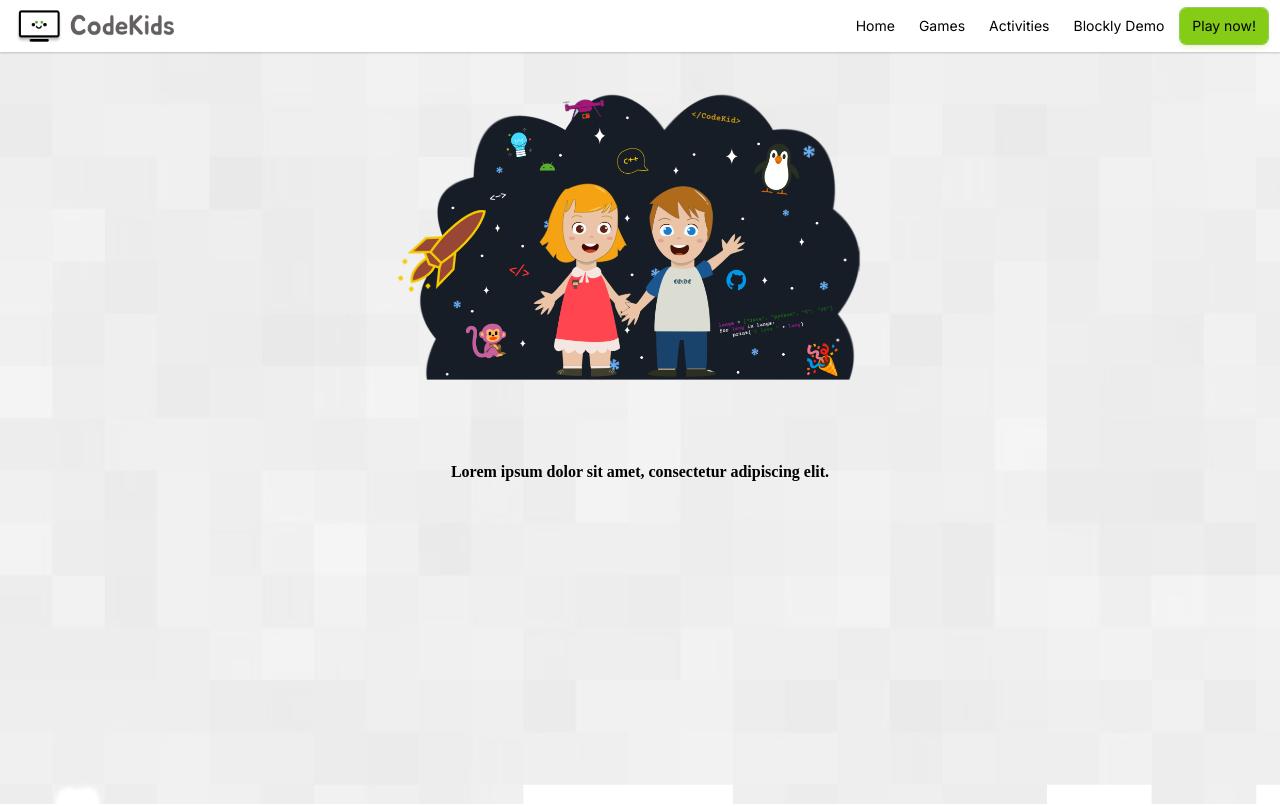
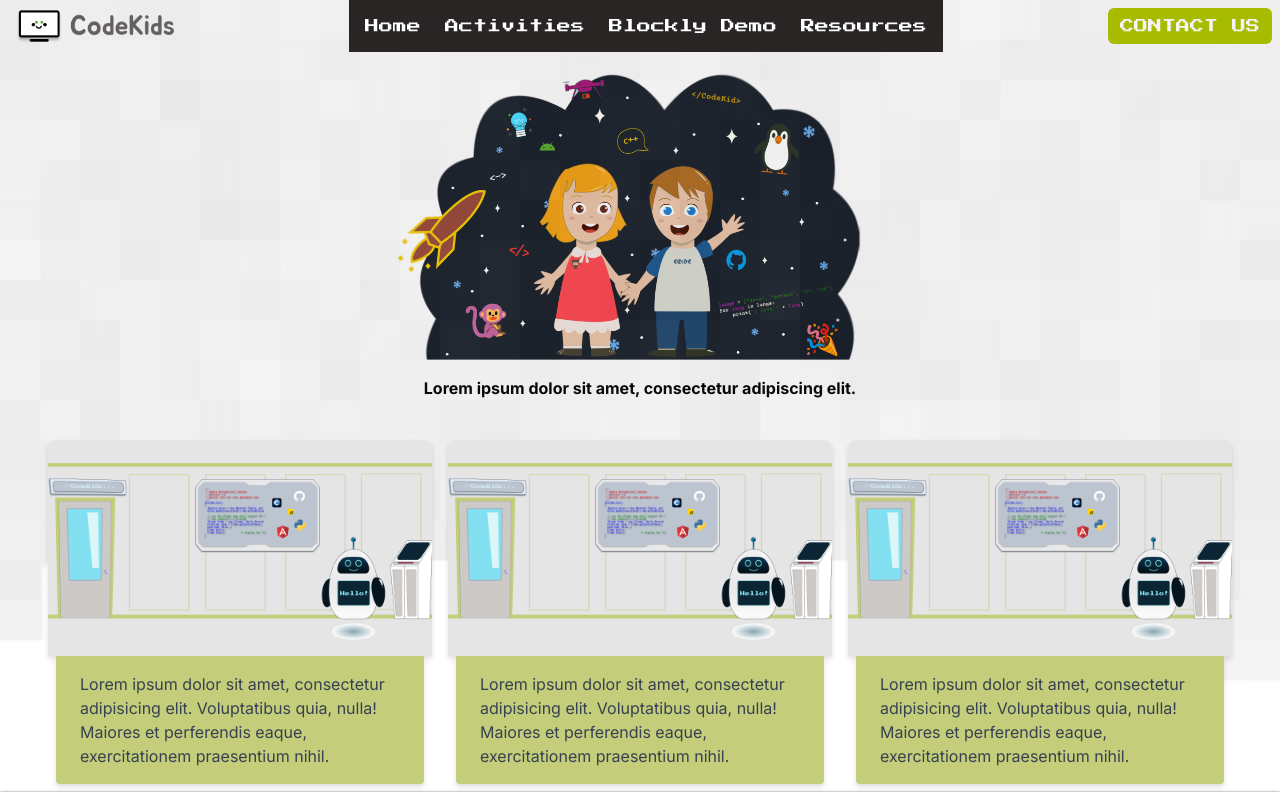
Before and after one commit to codekids-vt/codekids, a Next.js app: page /home in a window 1280 px wide. Shown: the top 806 px of the page. Built offline with nearby package versions, Linux system fonts and the light colour scheme; a web font is replaced by a local one.

Commit message:
begin redesign of homepage

```diff
--- a/src/app/(base)/(pages)/home/page.tsx
+++ b/src/app/(base)/(pages)/home/page.tsx
@@ -1,33 +1,42 @@
 import Card from "@/components/Card";
-import ViewAllGamesButton from "@/components/ViewAllGamesButton";
+// import ViewAllGamesButton from "@/components/ViewAllGamesButton";
+
 import Image from "next/image";
 
 export default function Home() {
   return (
     <>
       <div
-        className="flex flex-col items-center bg-local"
-        style={{ backgroundImage: `url('/bg-cover-bottom.png')` }}
-      >
+        className="absolute w-full h-full bg-local z-0"
+        style={{
+          backgroundImage: "url(\"/bg-cover-bottom.png\")",
+          backgroundSize: "contain",
+          backgroundRepeat: "no-repeat"
+        }}
+      />
+
+      <div className="flex flex-col items-center container mx-auto z-10">
+        <div className="mt-8">
           <Image
             src="/background.png"
             alt="KIDATA"
             width={500}
             height={300}
-          className="pb-20"
+            className="mx-auto mb-4"
           />
-        <h1 className="pb-80 font-bold font-press">
+          <h1 className="pb-8 font-bold text-center">
             Lorem ipsum dolor sit amet, consectetur adipiscing elit.
           </h1>
         </div>
-      <div className="flex justify-between items-center pt-20 pb-10 px-10">
+        <div className="flex flex-col sm:flex-row">
           <Card />
           <Card />
           <Card />
         </div>
-      <div className="flex flex-col items-center mb-16" id="games">
+      </div>
+      {/* <div className="flex flex-col items-center mb-16" id="games">
         <ViewAllGamesButton />
-      </div>
+      </div> */}
     </>
   );
 }
--- a/src/app/(base)/(pages)/layout.tsx
+++ b/src/app/(base)/(pages)/layout.tsx
@@ -9,7 +9,7 @@ export default function BasePageLayout({
   return (
     <>
       <Navbar />
-      <div className="container mx-auto">
+      <div className="mx-auto">
         {children}
       </div>
     </>
--- a/src/components/Navbar.tsx
+++ b/src/components/Navbar.tsx
@@ -5,7 +5,7 @@ import { useState } from "react";
 import Image from "next/image";
 import Link from "next/link";
 
-import joinClasses from "@/util/joinClasses";
+import { Press_Start_2P } from "next/font/google";
 
 interface NavLinkRoute {
   text: string;
@@ -18,10 +18,6 @@ const navbarLinks: readonly NavLinkRoute[] = [
     href: "/"
   },
   {
-    text: "Games",
-    href: "/#games"
-  },
-  {
     text: "Activities",
     href: "/activities/1"
   },
@@ -29,7 +25,16 @@ const navbarLinks: readonly NavLinkRoute[] = [
     text: "Blockly Demo",
     href: "/blockly-demo"
   },
+  {
+    text: "Resources",
+    href: "/resources"
+  },
 ];
+
+const pressStart2P = Press_Start_2P({
+  weight: ["400"],
+  subsets: ["latin"]
+});
 
 function NavButton(route: NavLinkRoute) {
   const { text, href } = route;
@@ -39,7 +44,7 @@ function NavButton(route: NavLinkRoute) {
       <li className={`
         p-2 mx-1 my-2
         transition-colors hover:bg-black/10 hover:text-lime-700
-        rounded-md outline-1 outline-neutral-300 hover:outline
+        rounded-md outline-1 outline-neutral-300/20 hover:outline
       `}>
         {text}
       </li>
@@ -51,7 +56,7 @@ export default function Navbar() {
   const [open, setOpen] = useState(false);
 
   return (
-    <header className="sticky top-0 w-full px-2 bg-white shadow-sm shadow-black/20 z-[100]">
+    <header className={`top-0 fixed w-full px-2 z-[100] ${pressStart2P.className}`}>
       <div className="container mx-auto sm:flex justify-between">
         <div className="flex flex-row items-center justify-between">
           <Image
@@ -74,28 +79,32 @@ export default function Navbar() {
             </svg>
           </button>
         </div>
-        <nav className={joinClasses(
-          open ? "block" : "hidden",
-          "sm:block my-auto pb-2 sm:pb-0"
-        )}>
+
+        <nav className={`
+          px-1
+          bg-stone-800 text-white
+          ${open ? "block" : "hidden"}
+          sm:block my-auto pb-2 sm:pb-0
+        `}>
           <ul className="tablet:container tablet:mx-auto sm:flex sm:items-center text-center text-sm">
             {
               navbarLinks.map((route, i) => (
                 <NavButton {...route} key={`nav-${i}`} />
               ))
             }
-            <Link href="/login">
-              <li key="nav-play" className={`
-                m-1 px-3 py-2
-                rounded-md bg-lime-500 outline outline-1 outline-lime-600/60
-                transition-shadow duration-500 shadow-lime-500/20 shadow-md
-                hover:shadow-lime-500/50 hover:shadow-lg
-              `}>
-                Play now!
-              </li>
-            </Link>
           </ul>
         </nav>
+
+        <a className="my-auto" href="">
+          <p className={`
+            px-3 py-2
+            text-neutral-100 text-center text-sm bg-primary-green rounded-md
+            transition-shadow duration-200 shadow-black/40 shadow-none
+            hover:shadow-black/20 hover:shadow-md
+          `}>
+            CONTACT US
+          </p>
+        </a>
       </div>
     </header>
   );
--- a/tailwind.config.js
+++ b/tailwind.config.js
@@ -11,6 +11,7 @@ module.exports = {
         tablet: { max: "640px" },
       },
       colors: {
+        'primary-green': "#A7BB01",
         'cardGreen': '#C3CD7A',
       },
       fontFamily: {
```
Lines whose indentation alone changed are shown as unchanged.
